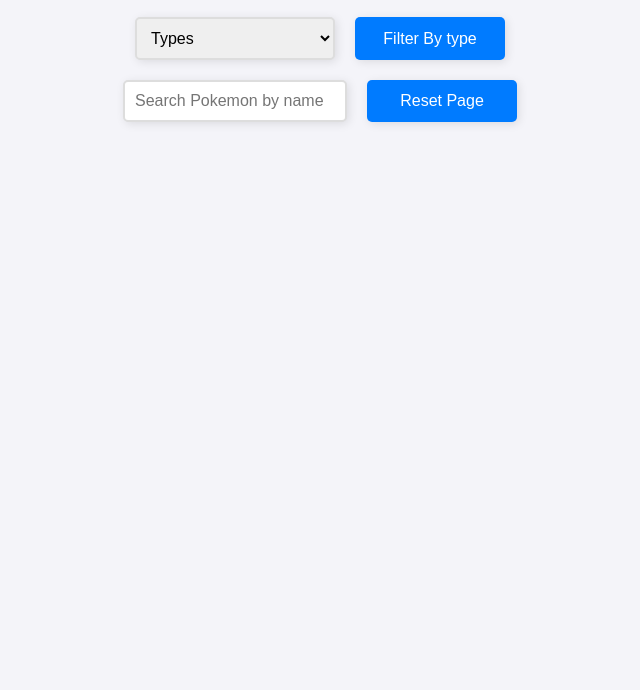
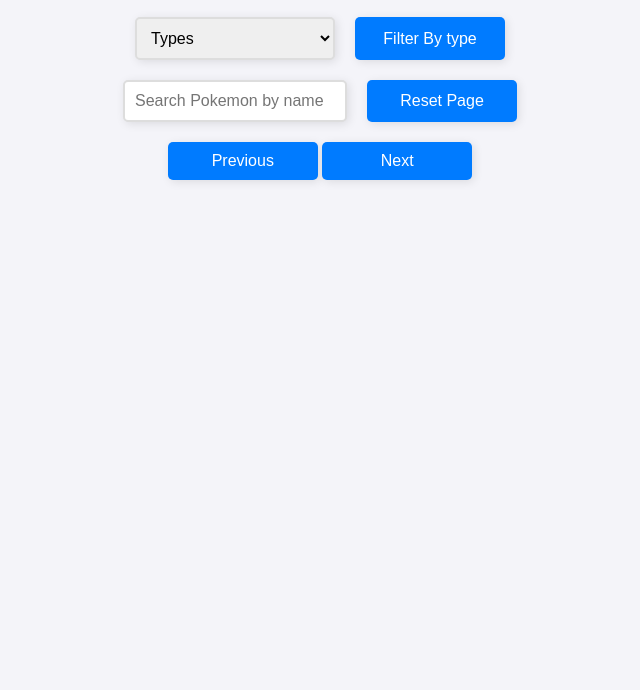
Before and after one commit to Ganesh-Patel/Pokemon-Project, a plain HTML site: page index.html in a window 1280 px wide. Shown: the part 110-800 px from the top of the page, without its empty margins (320-960 px from the left). Drawn offline with Linux system fonts and the light colour scheme; no server answers.

Commit message:
Update index.html

```diff
--- a/index.html
+++ b/index.html
@@ -39,6 +39,8 @@
     <button id="resetBtn">Reset Page</a></button>
    </div>
     <div id="pokemon-card-container"></div>
+    <button id="prevBtn">Previous</button>
+<button id="nextBtn">Next</button>
     <script src="script.js"></script>
 </body>
 
```
